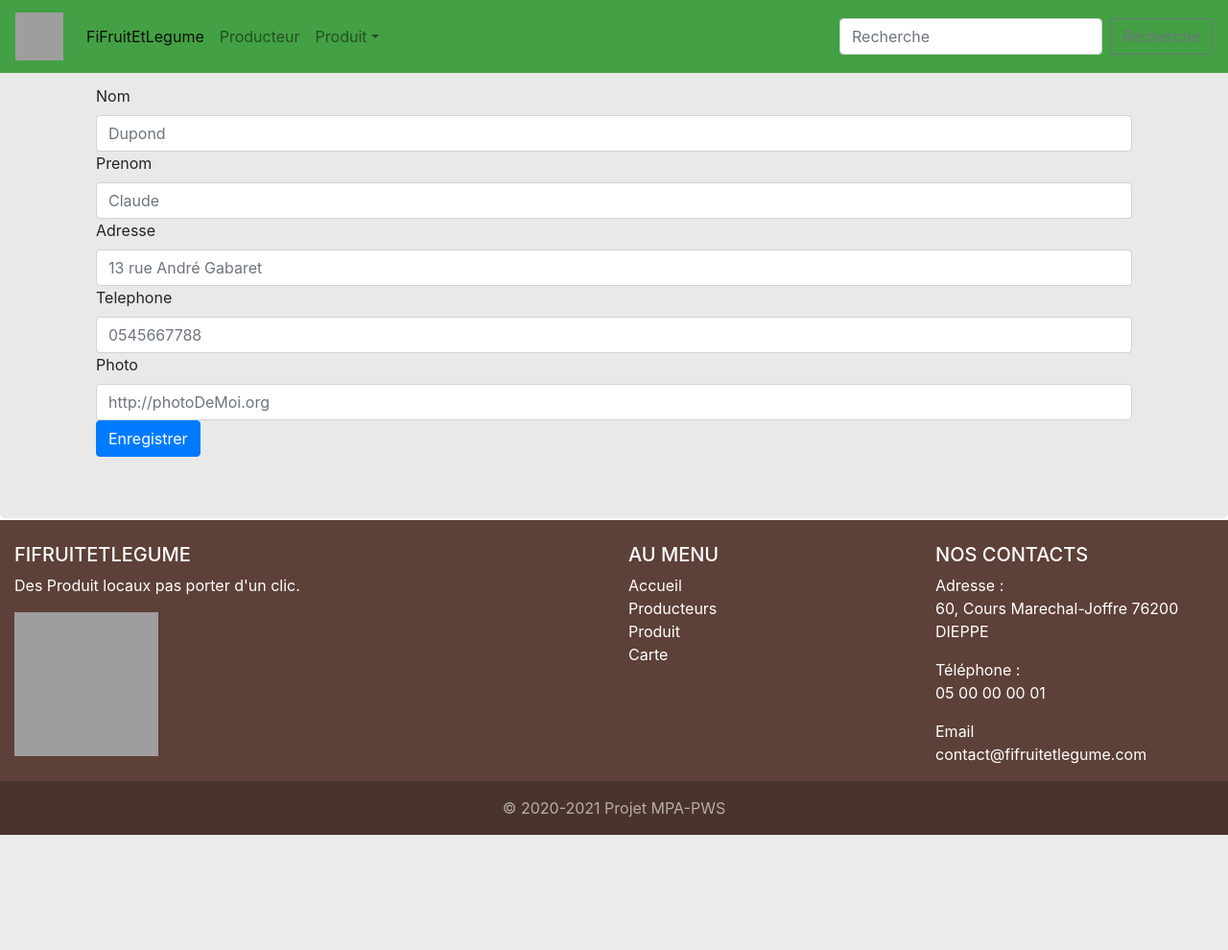
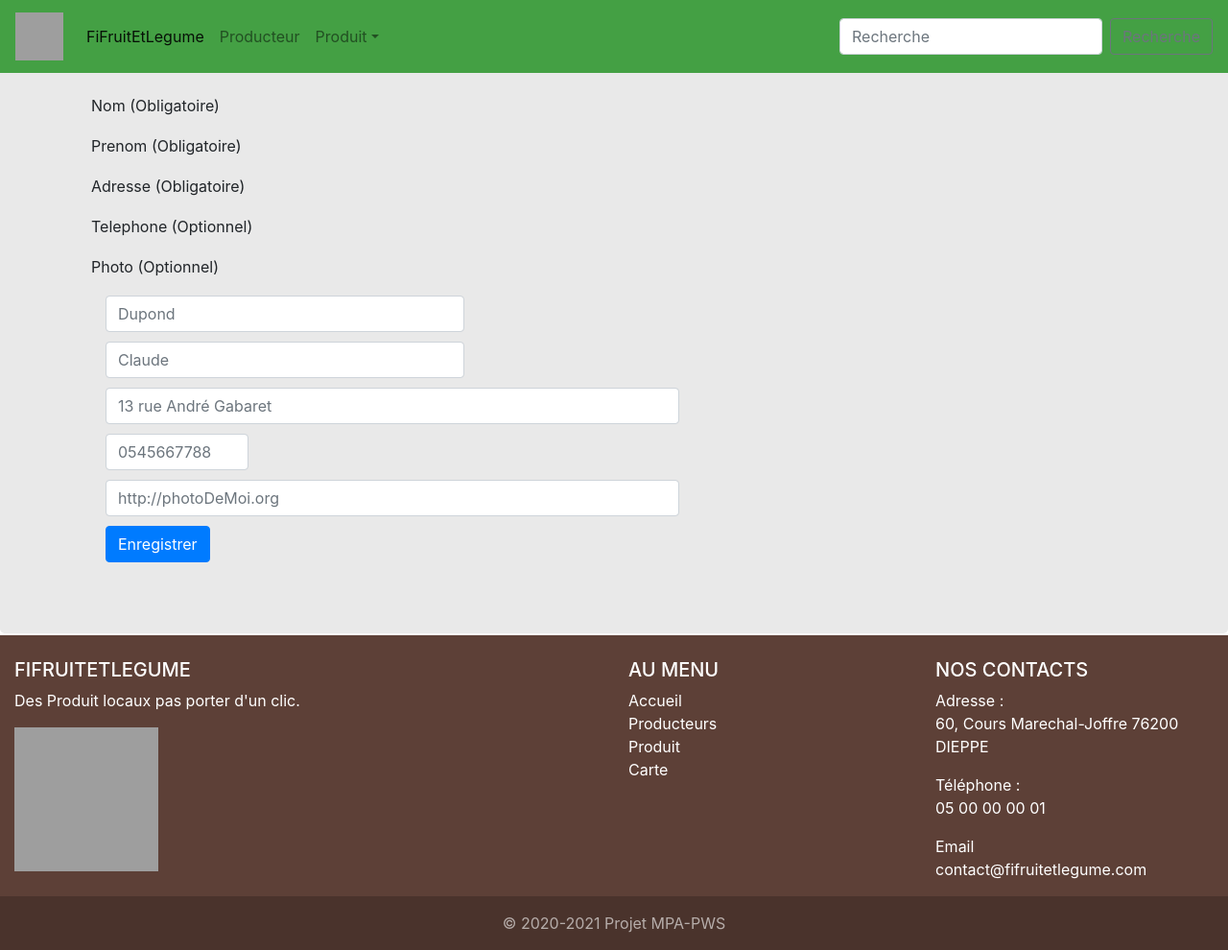
Before and after one commit to Gael-Mousset/FiFruitEtLegume, a Symfony app: template FiFruitEtLegume/templates/Connexion/connexion.html.twig in a window 1280 px wide. Shown: the whole page at 96% size. Before the commit the page ends 870 px from the top, so only its background shows below. Run offline with Twig, Linux system fonts and the light colour scheme; the template is opened without the code that fills it, so the values that code supplies are empty; form fields are guessed from the names that the template uses; some libraries are stand-ins or nearby versions; grey boxes are pictures that could not be loaded.

Commit message:
[EDIT] Affichage formulaire

```diff
--- a/FiFruitEtLegume/templates/Connexion/connexion.html.twig
+++ b/FiFruitEtLegume/templates/Connexion/connexion.html.twig
@@ -1,38 +1,72 @@
 {% extends 'base.html.twig' %}
 {% block title %}{{ name }}{% endblock %}
 {% block body %}
-    <div>
+    <style>
+        .formTextElement
+        {
+            margin: 10px;
+        }
+        .formChampElement
+        {
+            margin: 10px;
+            width: 100%;
+        }
+        .formCoteText
+        {
+            width: 30%;
+        }
+        .formCoteChamp
+        {
+            width: 70%;
+        }
+    </style>
+
     {{ form_start(form, {'attr': {'class': 'row'}}) }}
-        <dv>
-            <div class="input-field col s12 m6 l6">
-                {{ form_label(form.nom) }}
-                {{ form_widget(form.nom, {'attr': {'placeholder': 'Dupond'}}) }}
+    <div class="formCoteText">
+        <div class="formTextElement">
+            {{ form_label(form.nom) }} (Obligatoire)
         </div>
 
-            <div class="input-field col s12 m6 l6">
-                {{ form_label(form.prenom) }}
-                {{ form_widget(form.prenom, {'attr': {'placeholder': 'Claude'}}) }}
+        <div class="formTextElement">
+            {{ form_label(form.prenom) }} (Obligatoire)
         </div>
 
-            <div class="input-field col s12 m6 l6">
-                {{ form_label(form.adresse) }}
-                {{ form_widget(form.adresse, {'attr': {'placeholder': '13 rue André Gabaret'}}) }}
+        <div class="formTextElement">
+            {{ form_label(form.adresse) }} (Obligatoire)
         </div>
 
-            <div class="input-field col s12 m6 l6">
-                {{ form_label(form.telephone) }}
-                {{ form_widget(form.telephone, {'attr': {'placeholder': '0545667788'}}) }}
+        <div class="formTextElement">
+            {{ form_label(form.telephone) }} (Optionnel)
         </div>
 
-            <div class="input-field col s12 m6 l6">
-                {{ form_label(form.photo) }}
-                {{ form_widget(form.photo, {'attr': {'placeholder': 'http://photoDeMoi.org'}}) }}
+        <div class="formTextElement">
+            {{ form_label(form.photo) }} (Optionnel)
+        </div>
+    </div>
+    <div class="formCoteChamp">
+        <div class="formChampElement col s12 m6 l6">
+            {{ form_widget(form.nom, {'attr': {'placeholder': 'Dupond', 'style': 'width:50%'}}) }}
         </div>
 
-            <div class="input-field col s12 m12 l12">
+        <div class="formChampElement col s12 m6 l6">
+            {{ form_widget(form.prenom, {'attr': {'placeholder': 'Claude', 'style': 'width:50%'}}) }}
+        </div>
+
+        <div class="formChampElement col s12 m6 l6">
+            {{ form_widget(form.adresse, {'attr': {'placeholder': '13 rue André Gabaret', 'style': 'width:80%'}}) }}
+        </div>
+
+        <div class="formChampElement col s12 m6 l6">
+            {{ form_widget(form.telephone, {'attr': {'placeholder': '0545667788', 'style': 'width:20%'}}) }}
+        </div>
+
+        <div class="formChampElement col s12 m6 l6">
+            {{ form_widget(form.photo, {'attr': {'placeholder': 'http://photoDeMoi.org', 'style': 'width:80%'}}) }}
+        </div>
+        <div class="formChampElement col s12 m12 l12">
             <input type="submit" name="" value="Enregistrer" class="btn btn-primary">
         </div>
-        </dv>
+    </div>
+
     {{ form_end(form) }}
-    </div>
 {% endblock %}
```
Lines whose indentation alone changed are shown as unchanged.
